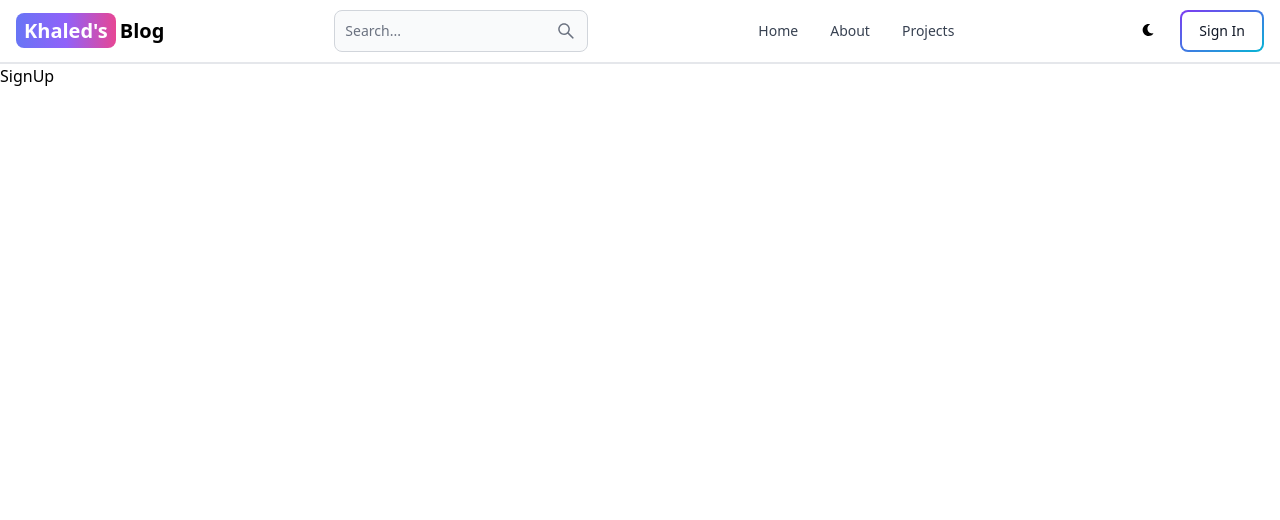
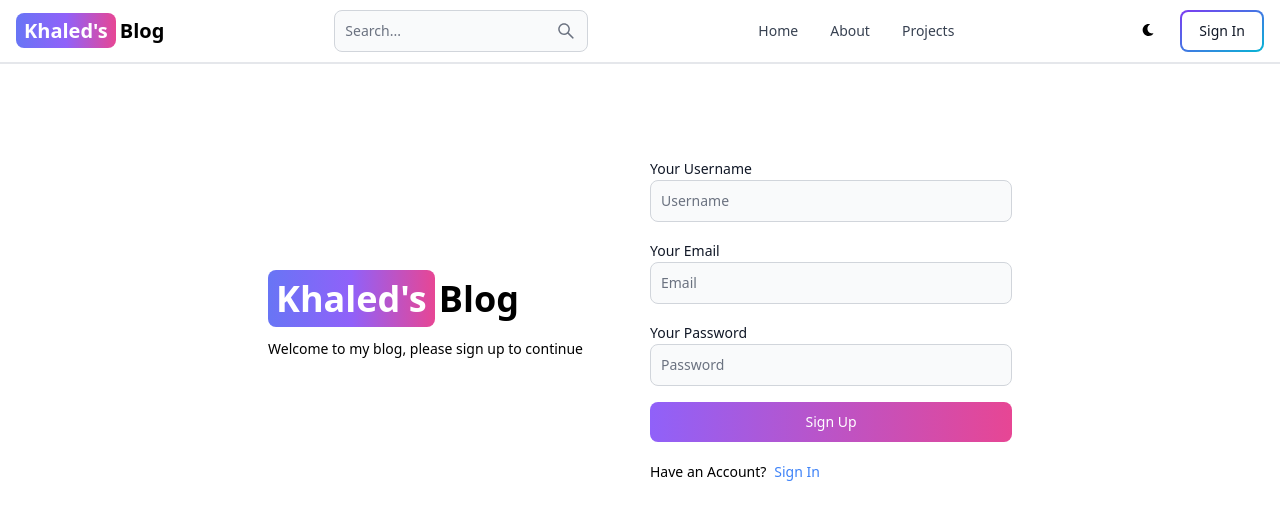
Before and after one commit to KHALEDsSAEED/blog-mern, a React (Vite) app in the folder client/: page /sign-up in a window 1280 px wide. Shown: the top 520 px of the page. Built offline with nearby package versions, Linux system fonts and the light colour scheme.

Commit message:
create signup page UI

```diff
--- a/client/src/pages/signup.jsx
+++ b/client/src/pages/signup.jsx
@@ -1,7 +1,65 @@
 import React from 'react'
+import { Link } from 'react-router-dom'
+import { Button, Label, TextInput } from 'flowbite-react'
 
 export default function signup() {
     return (
-        <div>SignUp</div>
+        <div className='min-h-screen mt-20'>
+            <div className="flex p-3 max-w-3xl mx-auto flex-col md:flex-row md:items-center gap-5">
+                {/*left side */}
+                <div className="flex-1">
+                    <Link to='/' className='font-bold dark:text-white text-4xl'>
+                        <span className='px-2 mr-1 py-1 bg-gradient-to-r text-white
+                        from-indigo-500 via-purple-500 to-pink-500 rounded-lg'>
+                            Khaled's
+                        </span>
+                        Blog
+                    </Link>
+                    <p className='text-sm mt-5'>
+                        Welcome to my blog, please sign up to continue
+                    </p>
+                </div>
+
+                {/*right side */}
+                <div className="flex-1">
+                    <form className='flex flex-col gap-4'>
+                        <div>
+                            <Label value='Your Username' />
+                            <TextInput
+                                type='text'
+                                placeholder='Username'
+                                id='username'
+                            />
+                        </div>
+                        <div>
+                            <Label value='Your Email' />
+                            <TextInput
+                                type='email'
+                                placeholder='Email'
+                                id='email'
+                            />
+                        </div>
+                        <div>
+                            <Label value='Your Password' />
+                            <TextInput
+                                type='password'
+                                placeholder='Password'
+                                id='password'
+                            />
+                        </div>
+                        <Button gradientDuoTone='purpleToPink' type='submit'>
+                            Sign Up
+                        </Button>
+                    </form>
+                    <div className="flex gap-2 text-sm mt-5">
+                        <span>Have an Account?</span>
+                        <Link to='/sign-in' className='text-blue-500'>
+                            Sign In
+                        </Link>
+                    </div>
+                </div>
+            </div>
+        </div>
+
     )
 }
```
